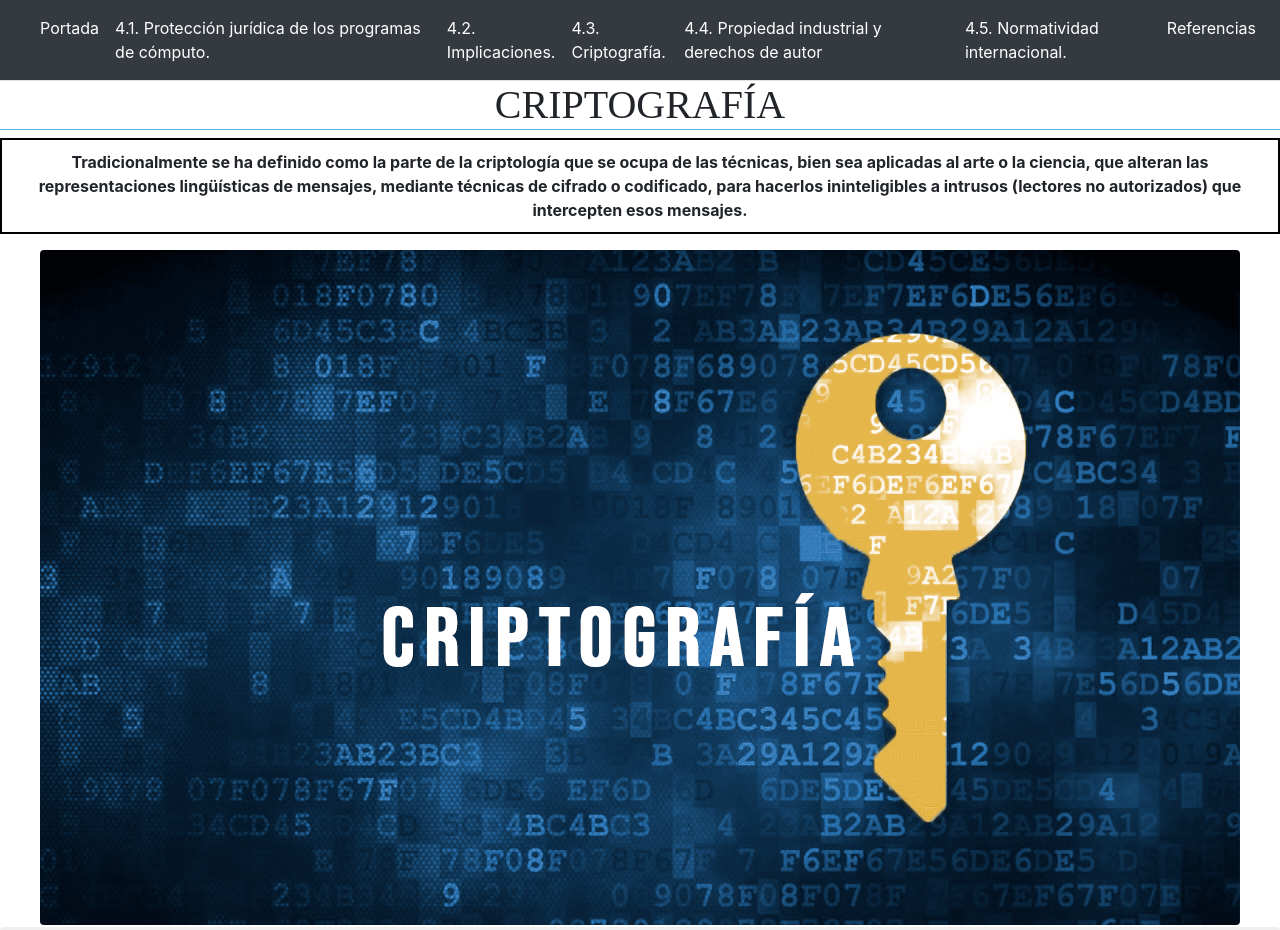
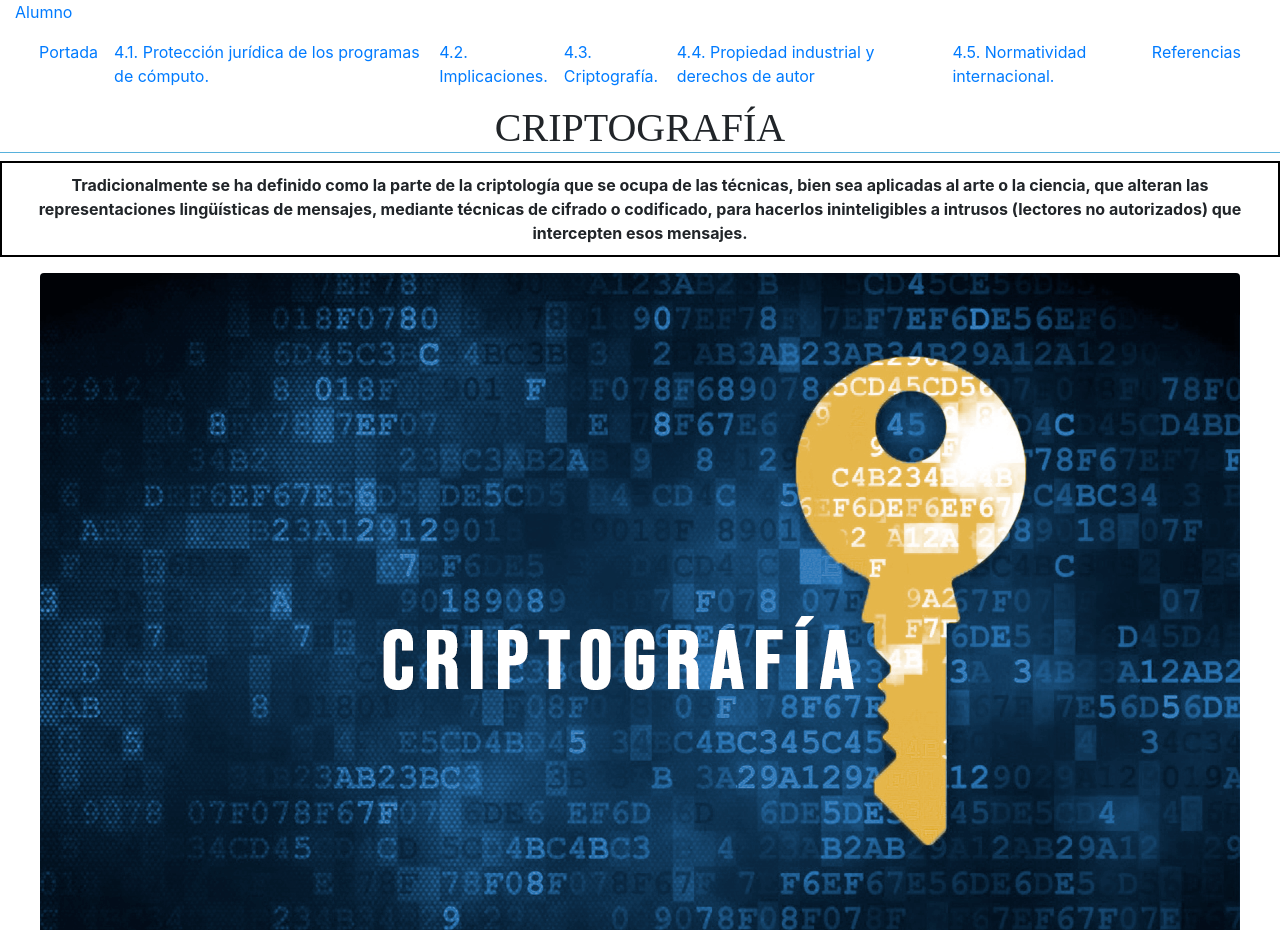
Before and after one commit to DiosGabriel/P-gina-Taller-Legislaci-n-1, a plain HTML site: page 4.3. Criptografía.html in a window 1280 px wide. Shown: the top 930 px of the page. Drawn offline with nearby package versions, Linux system fonts and the light colour scheme.

Commit message:
Update 4.3. Criptografía.html
PrimerCambioCelular

```diff
--- a/4.3. Criptografía.html
+++ b/4.3. Criptografía.html
@@ -83,36 +83,38 @@
 </head>
 
 <body>
-    <nav class="navbar navbar-expand-lg navbar-dark bg-dark border-bottom border-body" data-bs-theme="dark">
-        <a class="navbar-brand" href="#"></a>
-
-        <div class="collapse navbar-collapse" id="navbarNav1">
-            <ul class="navbar-nav">
-                <li class="nav-item active">
-                    <a class="nav-link" href="Index.html">Portada</a>
+    <div class="container-fluid">
+    <a href="#integrante" onclick="alert('Alumno:\n-Gabriel Rodríguez Mexicano')">Alumno</a>
+</div>
+<nav class="navbar navbar-black bg-black">
+    <div class="container-fluid">
+            <ul class="navbar-nav d-flex flex-row justify-content-between">
+                <li class="nav-item mx-2">
+                    <a class="nav-link active" aria-current="page" href="index.html">Portada</a>
                 </li>
-                <li class="nav-item active">
-                    <a class="nav-link" href="4.1. Protección jurídica.html">4.1. Protección jurídica de los programas de
+                <li class="nav-item mx-2">
+                    <a class="nav-link active" aria-current="page" href="4.1. Protección jurídica.html">4.1. Protección jurídica de los programas de
                         cómputo.</a>
                 </li>
-                <li class="nav-item active">
+                <li class="nav-item mx-2">
                     <a class="nav-link" href="4.2. Implicaciones.html">4.2. Implicaciones.</a>
                 </li>
-                <li class="nav-item active">
+                <li class="nav-item mx-2">
                     <a class="nav-link" href="4.3. Criptografía.html">4.3. Criptografía.</a>
                 </li>
-                <li class="nav-item active">
+                <li class="nav-item mx-2">
                     <a class="nav-link" href="4.4. Propiedad industrial.html">4.4. Propiedad industrial y derechos de autor</a>
                 </li>
-                <li class="nav-item active">
+                <li class="nav-item mx-2">
                     <a class="nav-link" href="4.5. Normatividad.html">4.5. Normatividad internacional.</a>
                 </li>
-                <li class="nav-item active">
+                <li class="nav-item mx-2">
                     <a class="nav-link" href="Referencias.html">Referencias</a>
                 </li>
             </ul>
         </div>
-    </nav>
+    </div>
+</nav>
     <h1>Criptografía</h1>
     <p class="text-with-border">Tradicionalmente se ha definido como la parte de la criptología que se ocupa
         de las técnicas, bien sea aplicadas al arte o la ciencia, que alteran las representaciones
```
